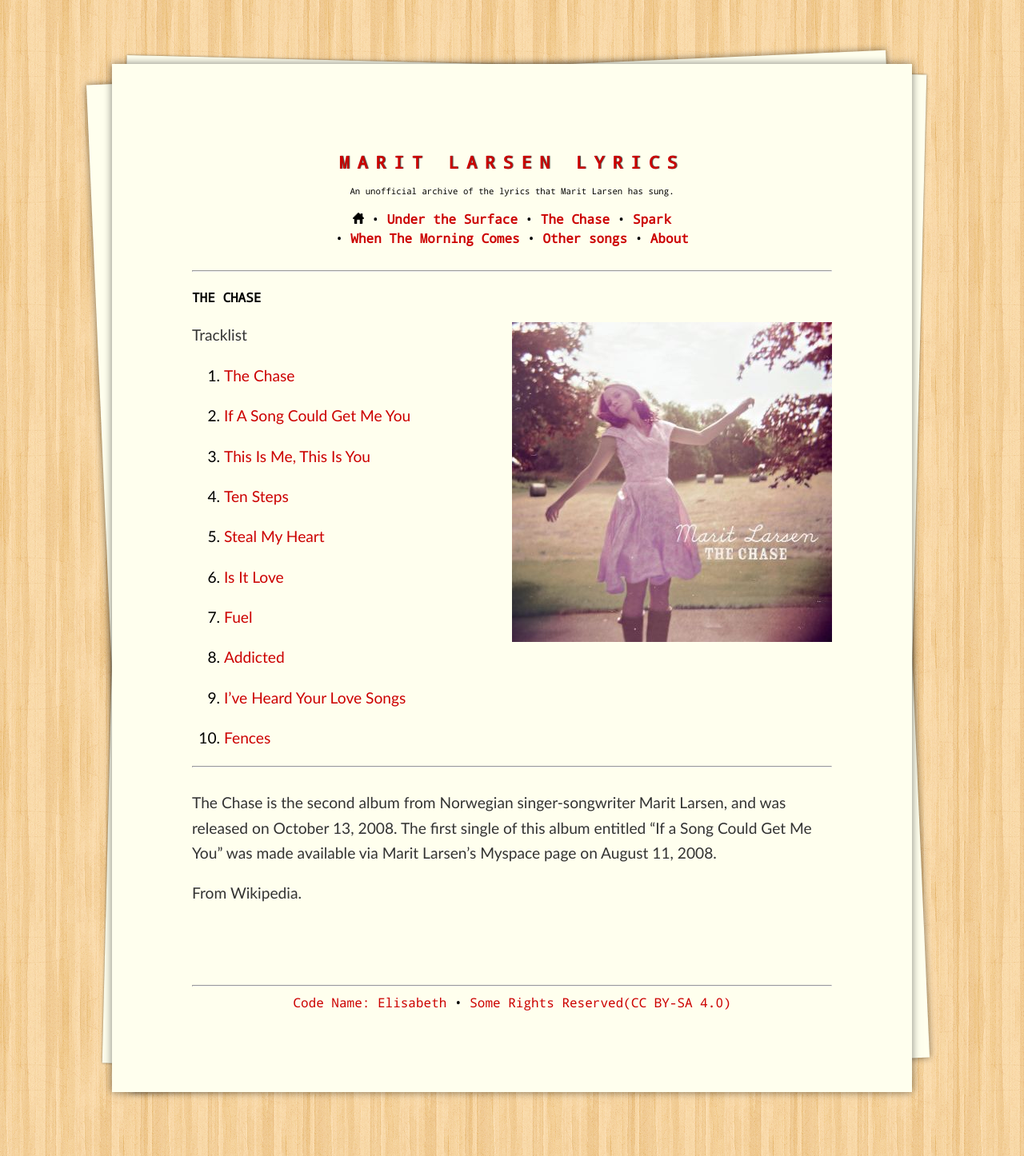
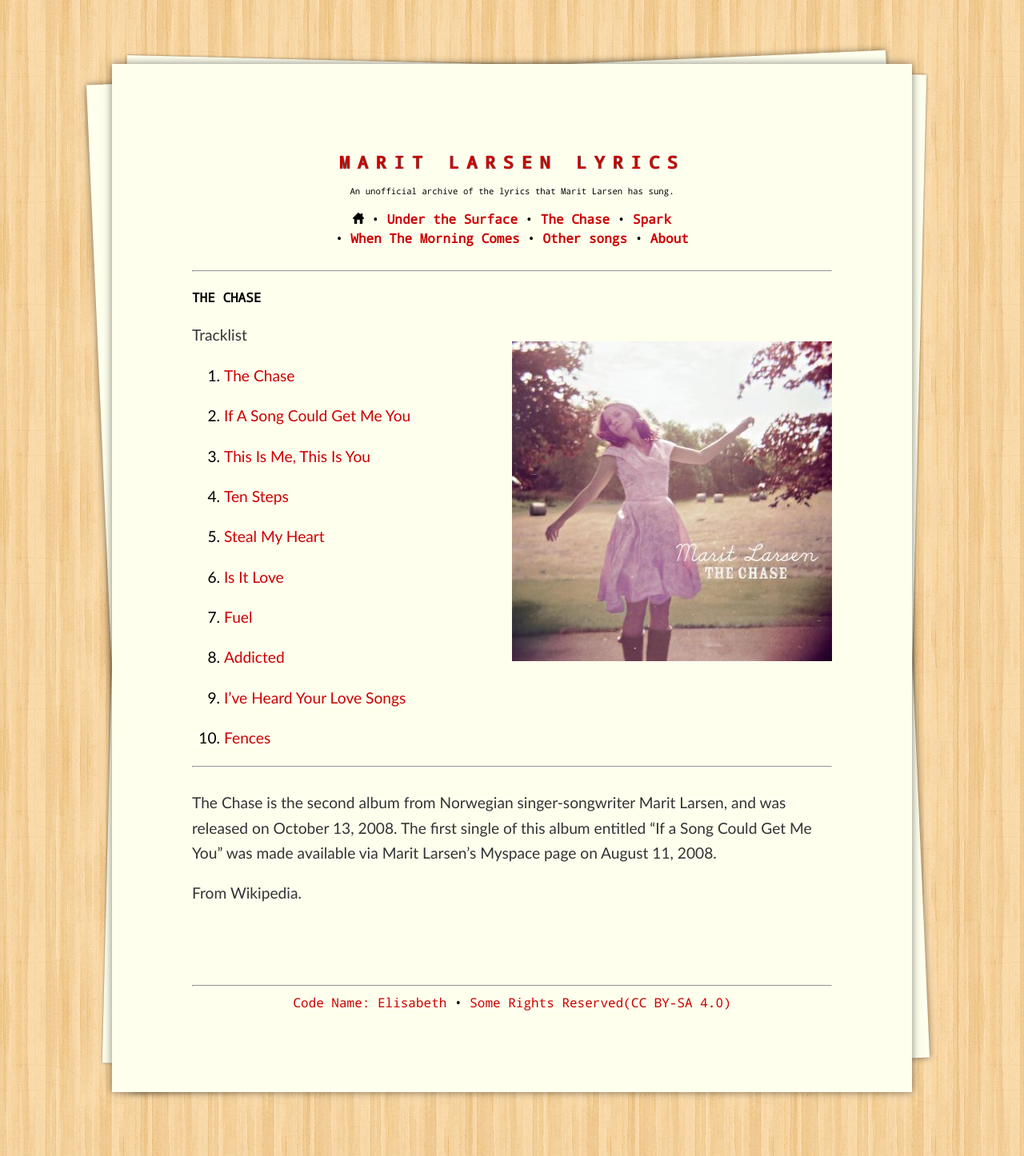
Before and after one commit to maritlarsenchina/maritlarsenlyrics, a Jekyll site: the page built from The-Chase.md, in a window 1280 px wide. Shown: the whole page at 80% size. Built offline with Jekyll 4.4.1, drawn with Linux system fonts in a browser that asks for light colours.

Commit message:
float div position tweak

```diff
--- a/css/main.css
+++ b/css/main.css
@@ -153,6 +153,7 @@ footer {
 .float {
   float: right;
   background: #ffe;
+  margin-top: 3%;
   width: 400px;
   margin-bottom: 20px;
 }
```
